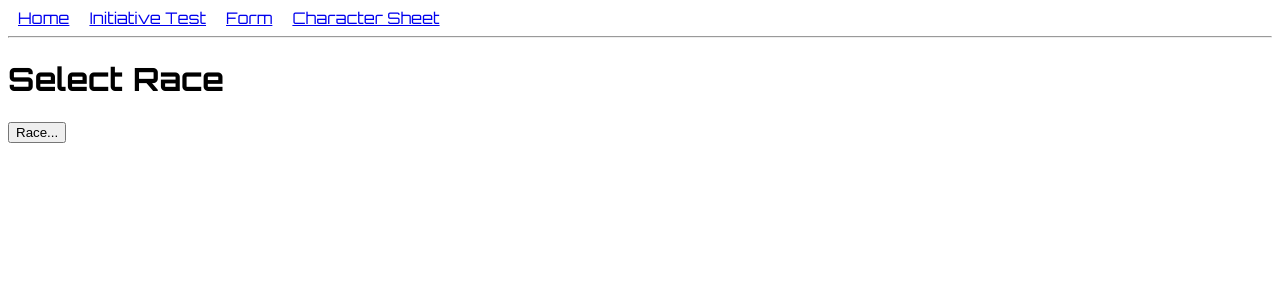
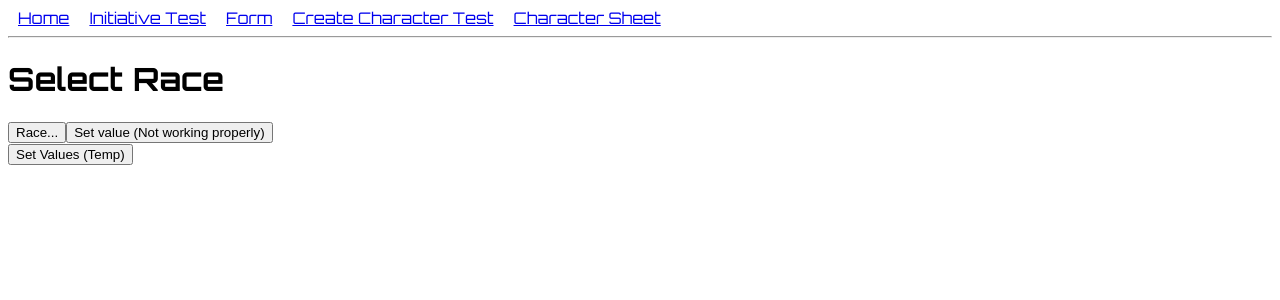
Before and after one commit to debrine/Next-Up, a React (Vite) app: page /Next-Up/create-character in a window 1280 px wide. Shown: the top 300 px of the page. Built offline with nearby package versions, Linux system fonts and the light colour scheme.

Commit message:
Adding a page to test Create Character stuff

```diff
--- a/src/components/character-sheet-components/CharacterInfo/CharacterInfo.tsx
+++ b/src/components/character-sheet-components/CharacterInfo/CharacterInfo.tsx
@@ -9,7 +9,7 @@ function CharacterInfo(){
     } = useForm();
 
     // Testing localStorage
-    const characterInfoObject = JSON.parse(localStorage.getItem('characterBasicInfoTesting')!)
+    const characterInfoObject = JSON.parse(localStorage.getItem('characterBasicInfo')!)
 
     // const [speed, setSpeed] = useState<number>(30)
 
--- a/src/components/character-sheet-components/CreateCharacterOptions/CreateCharacterOptions.tsx
+++ b/src/components/character-sheet-components/CreateCharacterOptions/CreateCharacterOptions.tsx
@@ -1,35 +1,50 @@
 import { useState } from 'react'
 import styles from './CreateCharacterOptions.module.css'
 import DropDownList from '../../DropDownList/DropDownList';
+import { useLocalStorage } from '../../../data/useLocalStorage';
 
 type createCharacterOptionsProps = {
     optionType: string
     optionArray: string[]
+    setFunction: React.Dispatch<React.SetStateAction<String>>
 }
 
 function CreateCharacterOptions({
     optionType,
-    optionArray
+    optionArray,
+    setFunction
 }: createCharacterOptionsProps) {
+
+    // Save option selected to local storage
+    const [characterBasicInfo, setCharacterBasicInfo] = useLocalStorage('characterBasicInfo',{})
 
     const [showDropDown, setShowDropDown] = useState<boolean>(false);
     const [selectedOption, setSelectedOption] = useState<string>('');
 
-
+    // Saves as "optionType":"Kasatha" instead of "Race":"Kasatha". Would prefer to have these values set here dynamically instead of individually in the CreateCharacter.tsx file.
+    function saveOptionHandler(){
+        setCharacterBasicInfo({
+            ...characterBasicInfo,
+            optionType: selectedOption
+        })
+    }
 
     // Toggle Drop Down
     const toggleDropDown = ()=>{
         setShowDropDown(!showDropDown)
     }
 
+    // Dismiss showing options.
     const dismissHandler = (e: React.FocusEvent<HTMLButtonElement>): void =>{
         if(e.currentTarget === e.target) {
             setShowDropDown(false)
         }
     }
 
+    // Set the selected option.
     const optionSelection = (option: string): void => {
         setSelectedOption(option)
+        setFunction(option)
     }
 
     return (
@@ -41,7 +56,7 @@ function CreateCharacterOptions({
             onClick={(): void => toggleDropDown()}
             onBlur={(e: React.FocusEvent<HTMLButtonElement>): void => dismissHandler(e)}
         >
-        <div>{selectedOption ? 'Race: '+ selectedOption : "Race..."}</div>
+        <div>{selectedOption ? `${optionType}: ${selectedOption}` : `${optionType}...`}</div>
             {showDropDown && (
             <DropDownList
                 optionsArray={optionArray}
@@ -51,6 +66,7 @@ function CreateCharacterOptions({
             />
         )}
         </button>
+        <button onClick={saveOptionHandler}>Set value (Not working properly)</button>
 
     </div>
     )
--- a/src/states/CreateCharacter/CreateCharacter.tsx
+++ b/src/states/CreateCharacter/CreateCharacter.tsx
@@ -1,16 +1,46 @@
+import { useState } from 'react'
 import CreateCharacterOptions from '../../components/character-sheet-components/CreateCharacterOptions/CreateCharacterOptions'
 import { raceList } from '../../data/race-information/raceList'
-// import { useLocalStorage } from '../../data/useLocalStorage'
+import { useLocalStorage } from '../../data/useLocalStorage'
 import styles from './CreateCharacter.module.css'
 
 function CreateCharacter() {
     let raceArray: string[] = raceList.map((race)=>{
         return(race.raceName)
     })
-    // const [characterBasicInfo, setCharacterBasicInfo] = useLocalStorage('characterBasicInfo',{})
+
+    /*
+    Maybe temporary. See note in CreateCharacterOptions.tsx****************************************************************************
+    */
+    const [characterBasicInfo, setCharacterBasicInfo] = useLocalStorage('characterBasicInfo',{})
+
+    const [race, setRace] = useState<String>('')
+    const [chClass, setChClass] = useState<String>('')
+    const [theme, setTheme] = useState<String>('')
+    const [gender, setGender] = useState<String>('')
+    const [homeWorld, setHomeWorld] = useState<String>('')
+    const [alignment, setAlignment] = useState<String>('')
+    const [diety, setDiety] = useState<String>('')
+
+    function setBasicInfoHandler(){
+        setCharacterBasicInfo({
+            race,
+            chClass,
+            theme,
+            gender,
+            homeWorld,
+            alignment,
+            diety
+        })
+    }
+    /*
+    Maybe temporary. See note in CreateCharacterOptions.tsx****************************************************************************
+    */
+
   return (
     <div className={styles.parentDiv}>
-        <CreateCharacterOptions optionType='Race' optionArray={raceArray}/>
+        <CreateCharacterOptions optionType='Race' optionArray={raceArray} setFunction={setRace}/>
+        <button onClick={setBasicInfoHandler}>Set Values (Temp)</button>
     </div>
   )
 }
--- a/src/states/TempNav.tsx
+++ b/src/states/TempNav.tsx
@@ -7,6 +7,7 @@ function TempNav() {
     <Link to='/Next-Up/' style={{margin: 10}}>Home</Link>
         <Link to='/Next-Up/initiativetest' style={{margin: 10}}>Initiative Test</Link>
         <Link to='/Next-Up/form' style={{margin: 10}}>Form</Link>
+        <Link to='/Next-Up/create-character' style={{margin: 10}}>Create Character Test</Link>
         <Link to='/Next-Up/charactersheet' style={{margin: 10}}>Character Sheet</Link>
     </div>
   )
```
